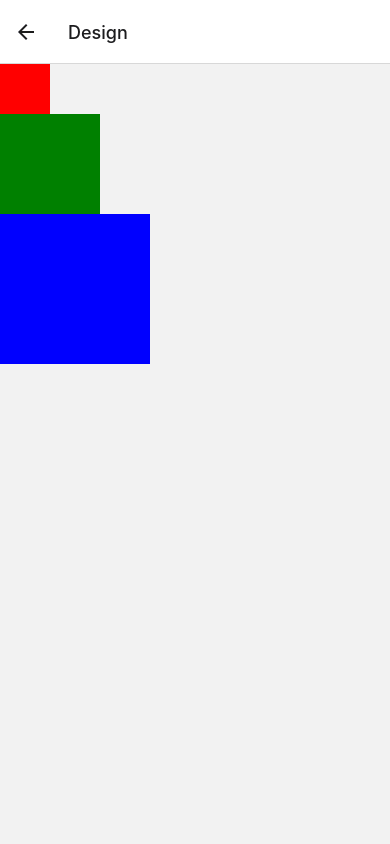
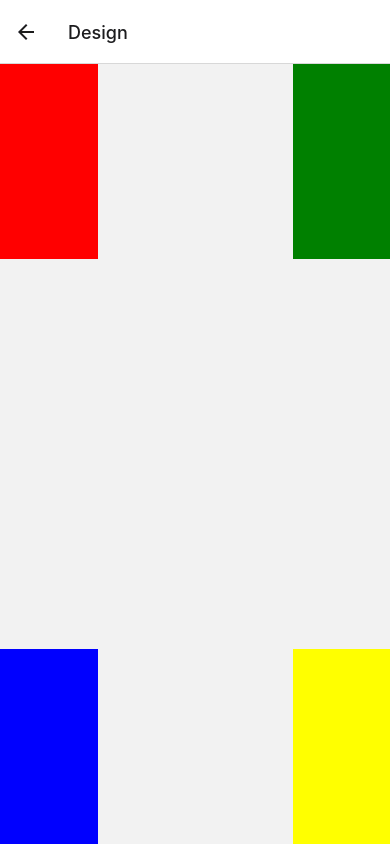
Before and after one commit to Ayalni2289/First-React-App, a React Native app in the folder firstApp/: screen /Design in a window 390 px wide. Built offline with nearby package versions, Linux system fonts and the light colour scheme.

Commit message:
colors were placed within the app

```diff
--- a/firstApp/src/screens/designScreen.js
+++ b/firstApp/src/screens/designScreen.js
@@ -1,14 +1,42 @@
-import { StyleSheet, Text, View } from 'react-native'
-import React from 'react'
+import { StyleSheet, Text, View } from "react-native";
+import React from "react";
 
 export default function DesignScreen() {
   return (
-    <View>
-        <View style={{width:50,height:50,backgroundColor:"red"}}/>
-        <View style={{width:100,height:100,backgroundColor:"green"}}/>
-        <View style={{width:150,height:150,backgroundColor:"blue"}}/>
+    <View style={{ width: "100%", height: "100%" }}>
+      <View style={{ width: "25%", height: "25%", backgroundColor: "red" }} />
+      <View
+        style={{
+          position: "absolute",
+          right: 0,
+          top: 0,
+          width: "25%",
+          height: "25%",
+          backgroundColor: "green",
+        }}
+      />
+      <View
+        style={{
+          position: "absolute",
+          bottom: 0,
+          left: 0,
+          width: "25%",
+          height: "25%",
+          backgroundColor: "blue",
+        }}
+      />
+      <View
+        style={{
+          position: "absolute",
+          right: 0,
+          bottom: 0,
+          width: "25%",
+          height: "25%",
+          backgroundColor: "yellow",
+        }}
+      />
     </View>
-  )
+  );
 }
 
-const styles = StyleSheet.create({})
+const styles = StyleSheet.create({});
```
